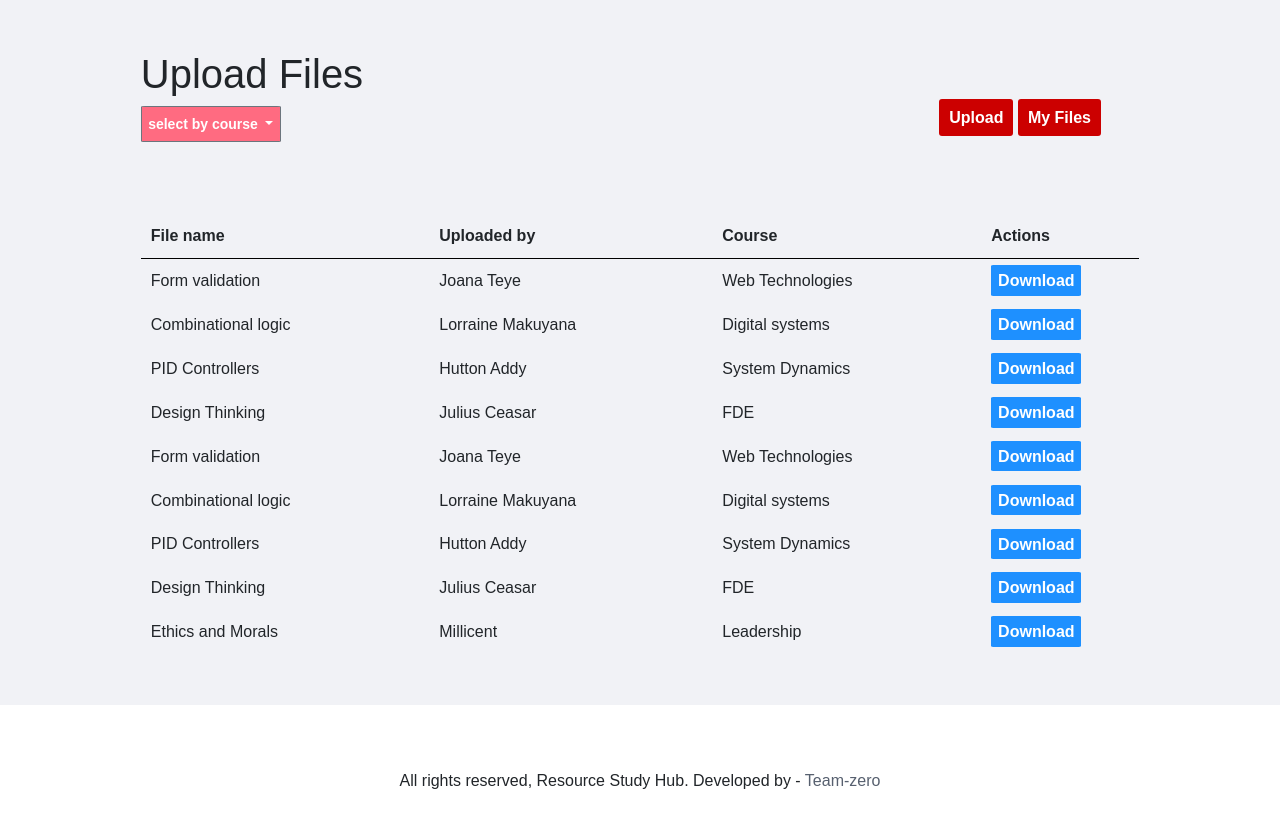
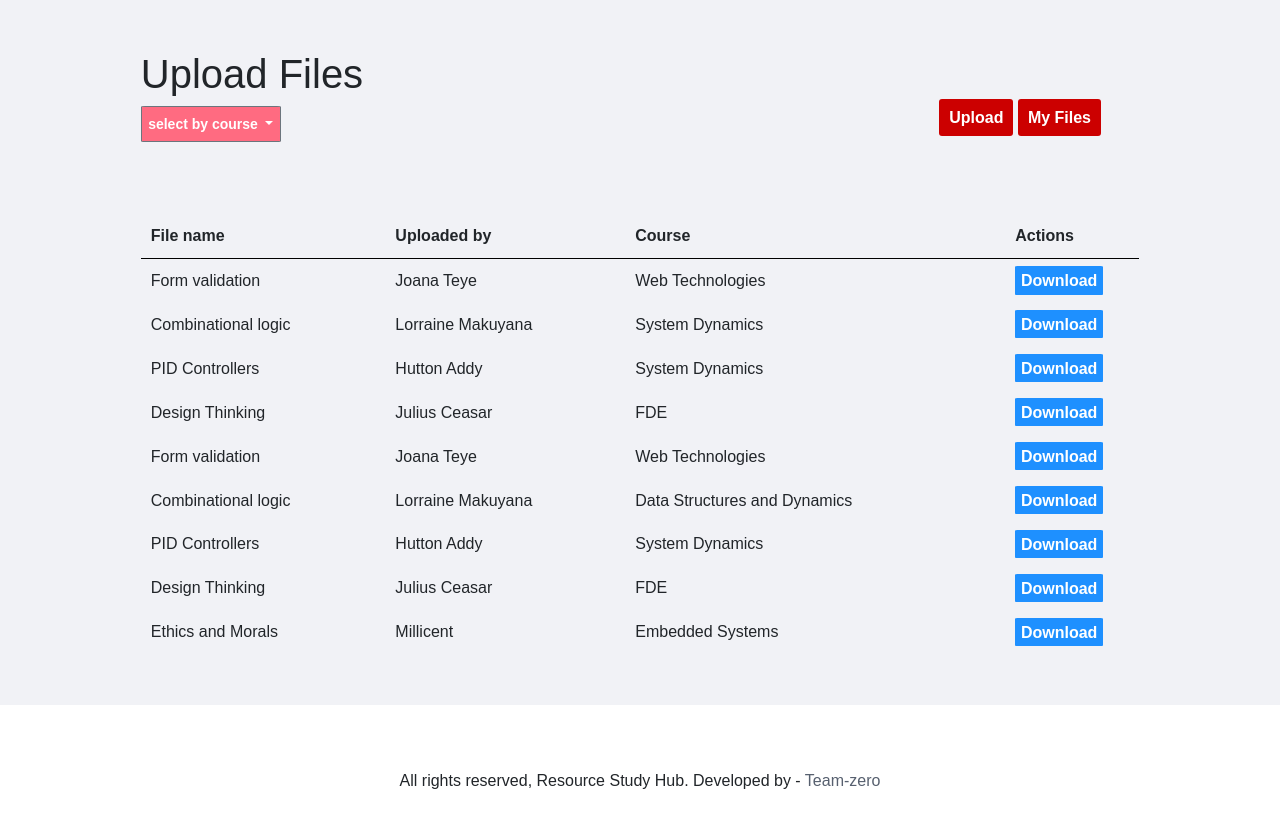
Before and after one commit to Web-Technologies-2021-Team-Zero/team-project, a PHP site: page /main.php in a window 1280 px wide. Shown: the part 105-927 px from the top of the page. Run offline with PHP 8.4, Linux system fonts and the light colour scheme.

Commit message:
update branch

```diff
--- a/backend/main.php
+++ b/backend/main.php
@@ -35,11 +35,11 @@
                      select by course
                     </button>
                     <div class="dropdown-menu">
-                    <a class="dropdown-item" href="#">Digital Systems Design</a>
+                    <a class="dropdown-item" href="#">Web Technologies</a>
                     <a class="dropdown-item" href="#">Embedded Systems</a>
-                    <a class="dropdown-item" href="#">Data structures and Algorithms</a>
+                    <a class="dropdown-item" href="#">Data Structures and Algorithms</a>
                     <a class="dropdown-item" href="#">FDE</a>
-                    <a class="dropdown-item" href="#">Leadership</a>
+                    <a class="dropdown-item" href="#">System Dynamics</a>
                     </div>
                     </div>
 
@@ -69,7 +69,7 @@
                         <tr>
                              <td>Combinational logic</td>
                              <td>Lorraine Makuyana</td>
-                             <td>Digital systems</td>
+                             <td>System Dynamics</td>
                              <td>
                              <a href="#" class="btn-tertiary">Download</a>
                              </td>
@@ -101,7 +101,7 @@
                         <tr>
                              <td>Combinational logic</td>
                              <td>Lorraine Makuyana</td>
-                             <td>Digital systems</td>
+                             <td>Data Structures and Dynamics</td>
                              <td>
                              <a href="#" class="btn-tertiary">Download</a>
                              </td>
@@ -125,7 +125,7 @@
                         <tr>
                              <td>Ethics and Morals</td>
                              <td>Millicent</td>
-                             <td>Leadership</td>
+                             <td>Embedded Systems</td>
                              <td>
                              <a href="#" class="btn-tertiary">Download</a>
                              </td>
--- a/frontend/scripts/signup.js
+++ b/frontend/scripts/signup.js
@@ -22,7 +22,7 @@ function checkFieldLength(input, minLength, maxLength) {
         showAllErrors(input.nextElementSibling, `Your ${input.name} cannot be less than characters long`)
     }
     if (input.value.length >= maxLength) {
-        showAllErrors(input.nextElementSibling, `Your ${input.name)} cannot be more than characters long`)
+        showAllErrors(input.nextElementSibling, `Your ${input.name} cannot be more than characters long`)
     }
 }
 
```
